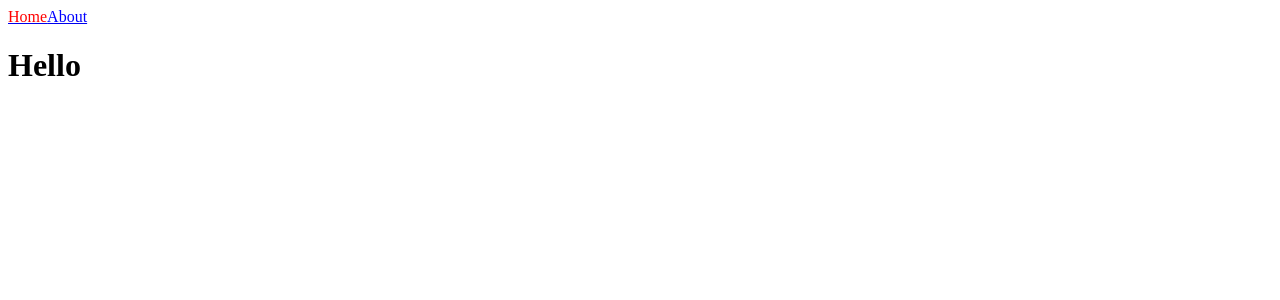
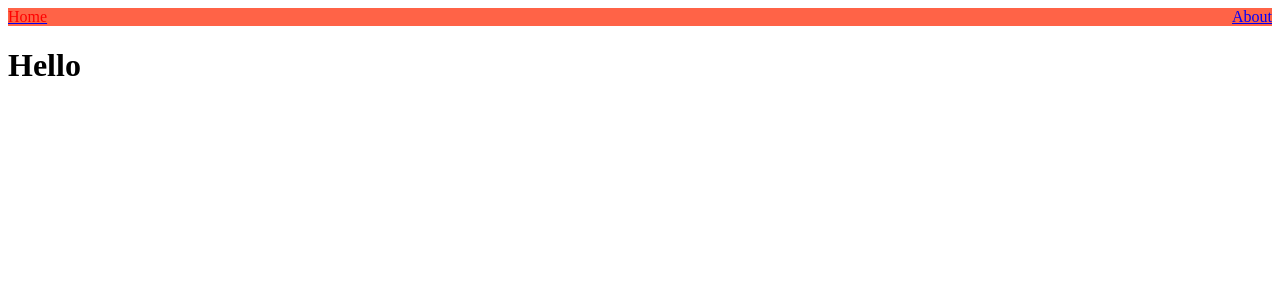
Before and after one commit to leaisrevolution/Fullstack-project, a Next.js app in the folder nextjs-basic/nextjs-intro/: page / in a window 1280 px wide. Shown: the top 300 px of the page. Built offline with nearby package versions, Linux system fonts and the light colour scheme.

Commit message:
[Add] Css Module

```diff
--- a/nextjs-basic/nextjs-intro/components/NavBar.js
+++ b/nextjs-basic/nextjs-intro/components/NavBar.js
@@ -1,11 +1,12 @@
 import Link from 'next/link';
 import { useRouter } from 'next/router';
+import styles from './NavBar.module.css';
 
 export default function NavBar() {
   const router = useRouter();
-  console.log('router', router);
+  // console.log('router', router);
   return (
-    <nav>
+    <nav className={styles.nav}>
       <Link href="/">
         <span style={{ color: router.pathname === '/' ? 'red' : 'blue' }}>
           Home
--- /dev/null
+++ b/nextjs-basic/nextjs-intro/components/NavBar.module.css
@@ -0,0 +1,5 @@
+.nav {
+  display: flex;
+  justify-content: space-between;
+  background-color: tomato;
+}
```
